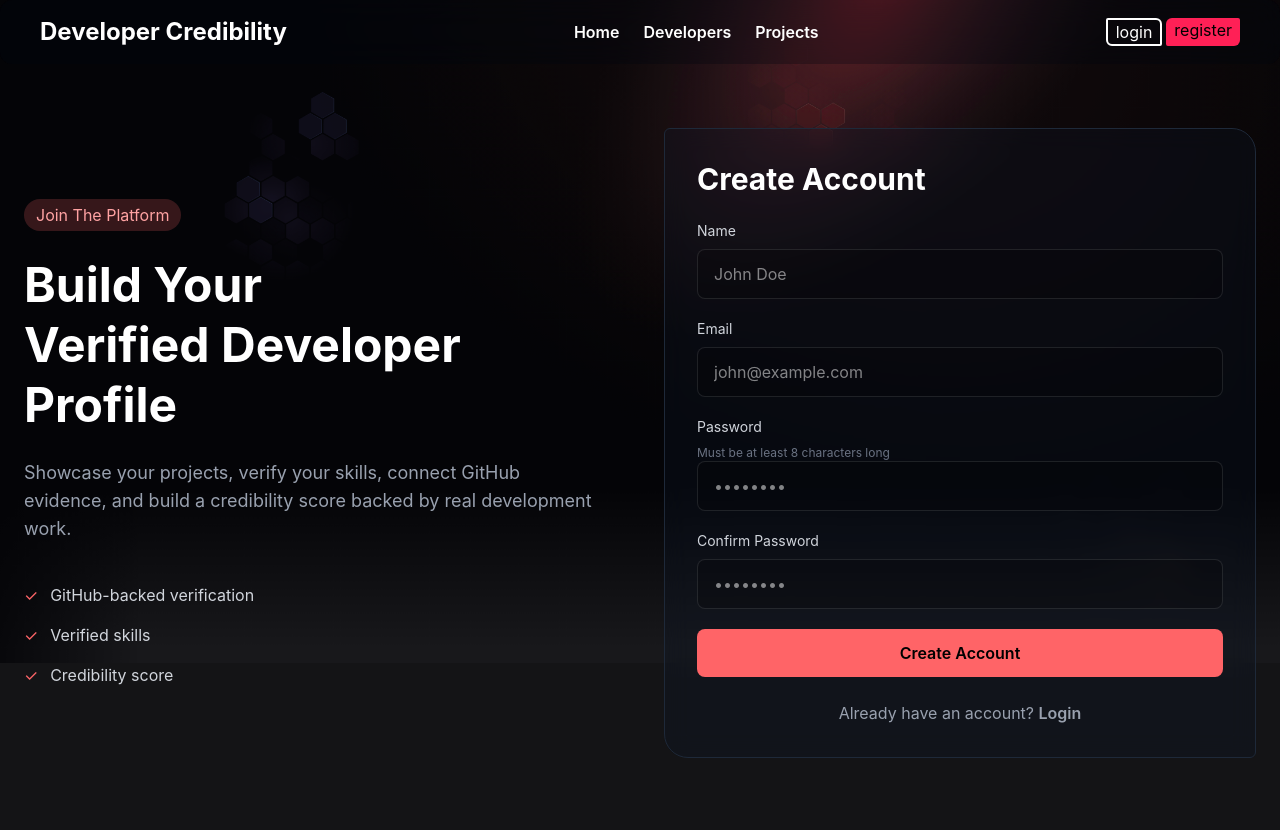
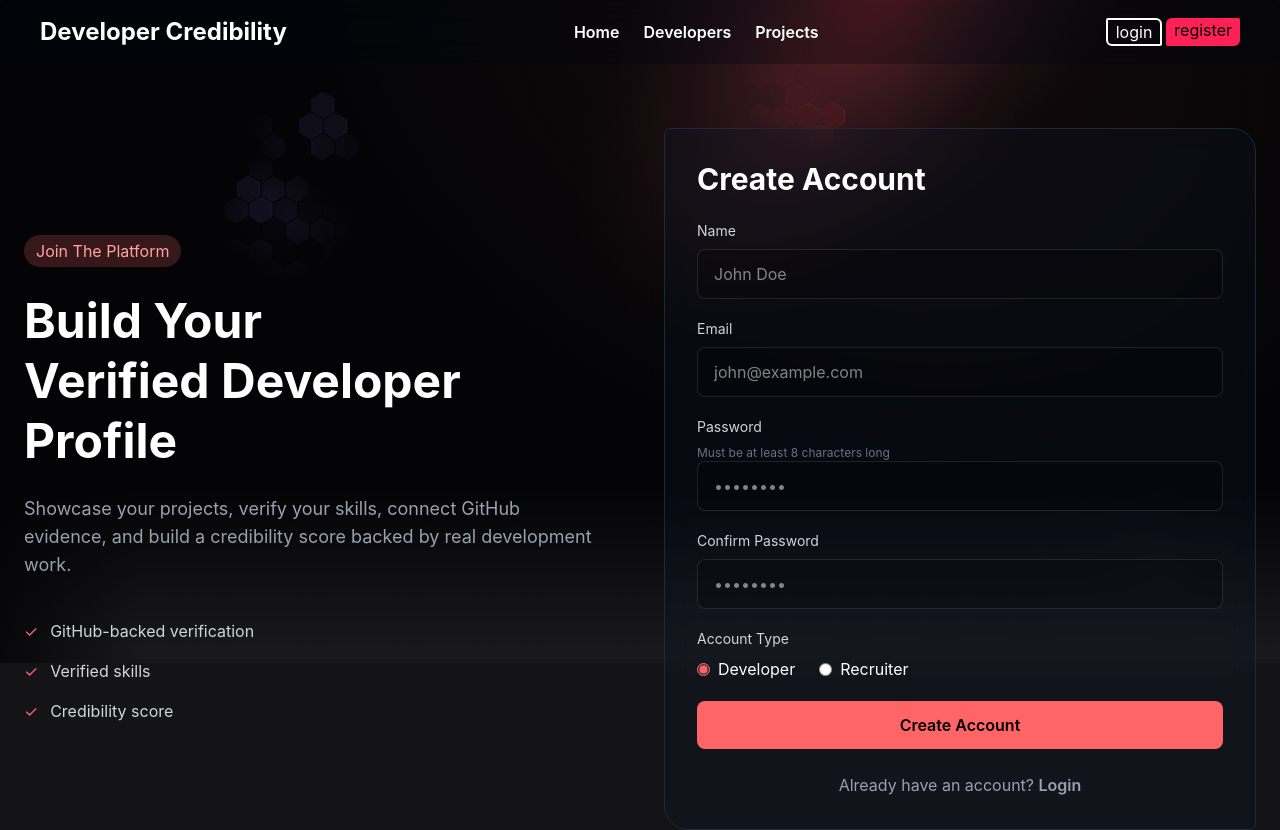
Before and after one commit to Pathak-Devesh/developer-credibility-platform, a React (Vite) app in the folder client/: page /register in a window 1280 px wide. Shown: the top 830 px of the page. Built offline with nearby package versions, Linux system fonts and the light colour scheme.

Commit message:
Add recruiter role selection during registration

```diff
--- a/client/src/pages/auth/RegisterPage.jsx
+++ b/client/src/pages/auth/RegisterPage.jsx
@@ -8,10 +8,12 @@ function RegisterPage() {
   const [name, setName] = useState("");
   const [email, setEmail] = useState("");
   const [password, setPassword] = useState("");
+  const [role, setRole] = useState("developer");
   const [confirmPassword, setConfirmPassword] = useState("");
 
   const [loading, setLoading] = useState(false);
   const [error, setError] = useState("");
+
 
   const handleSubmit = async (e) => {
     e.preventDefault();
@@ -34,6 +36,7 @@ function RegisterPage() {
         name,
         email,
         password,
+         role,
       });
 
       navigate("/login");
@@ -225,6 +228,40 @@ function RegisterPage() {
               />
             </div>
 
+            <div>
+              <label className="block text-sm text-gray-300 mb-2">
+                Account Type
+              </label>
+
+              <div className="flex gap-6">
+
+                <label className="flex items-center gap-2 text-white cursor-pointer">
+                  <input
+                    type="radio"
+                    name="role"
+                    value="developer"
+                    checked={role === "developer"}
+                    className="accent-red-400"
+                    onChange={(e) => setRole(e.target.value)}
+                  />
+                  Developer
+                </label>
+
+                <label className="flex items-center gap-2 text-white cursor-pointer">
+                  <input
+                    type="radio"
+                    name="role"
+                    value="recruiter"
+                    checked={role === "recruiter"}
+                    className="accent-red-400"
+                    onChange={(e) => setRole(e.target.value)}
+                  />
+                  Recruiter
+                </label>
+
+              </div>
+            </div>
+
             {error && (
               <p className="text-red-400 text-sm">
                 {error}
```
Also changed, not shown: 1 other file (tests, documents, lock files or other folders).
